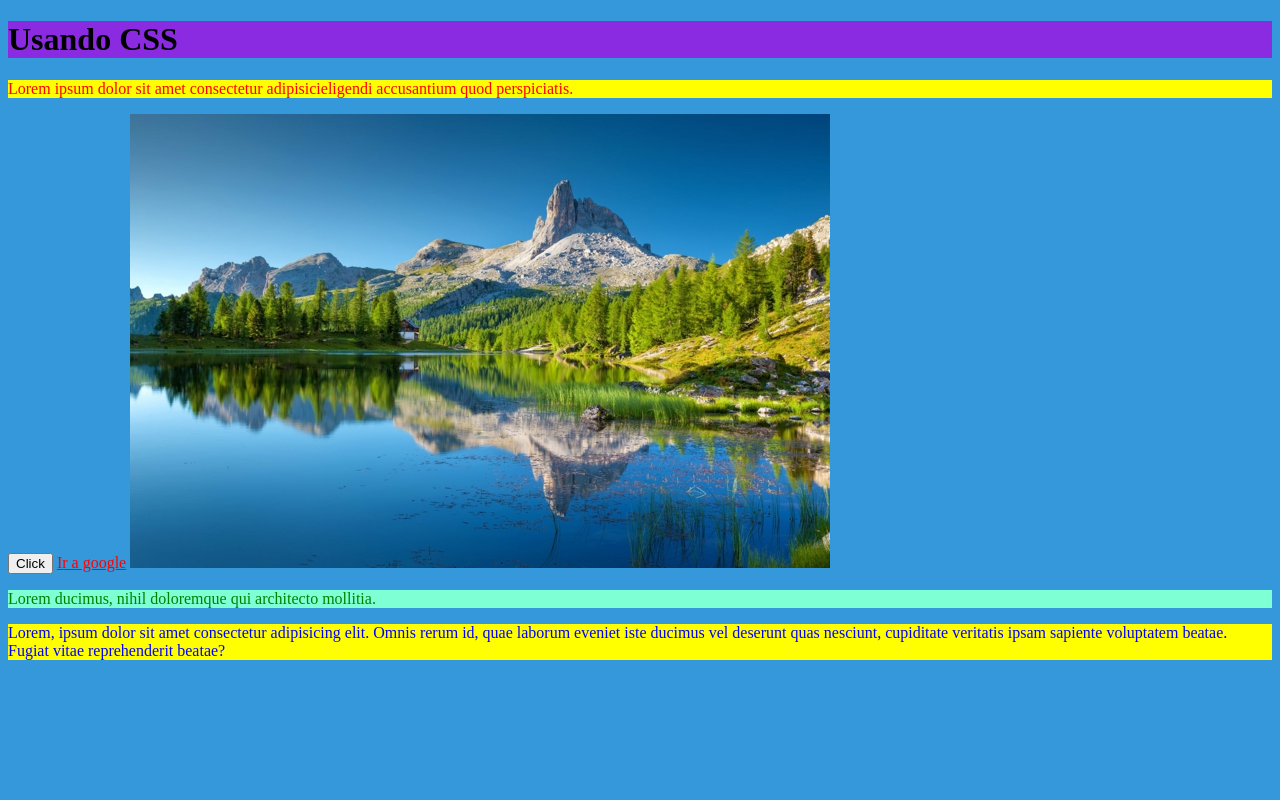
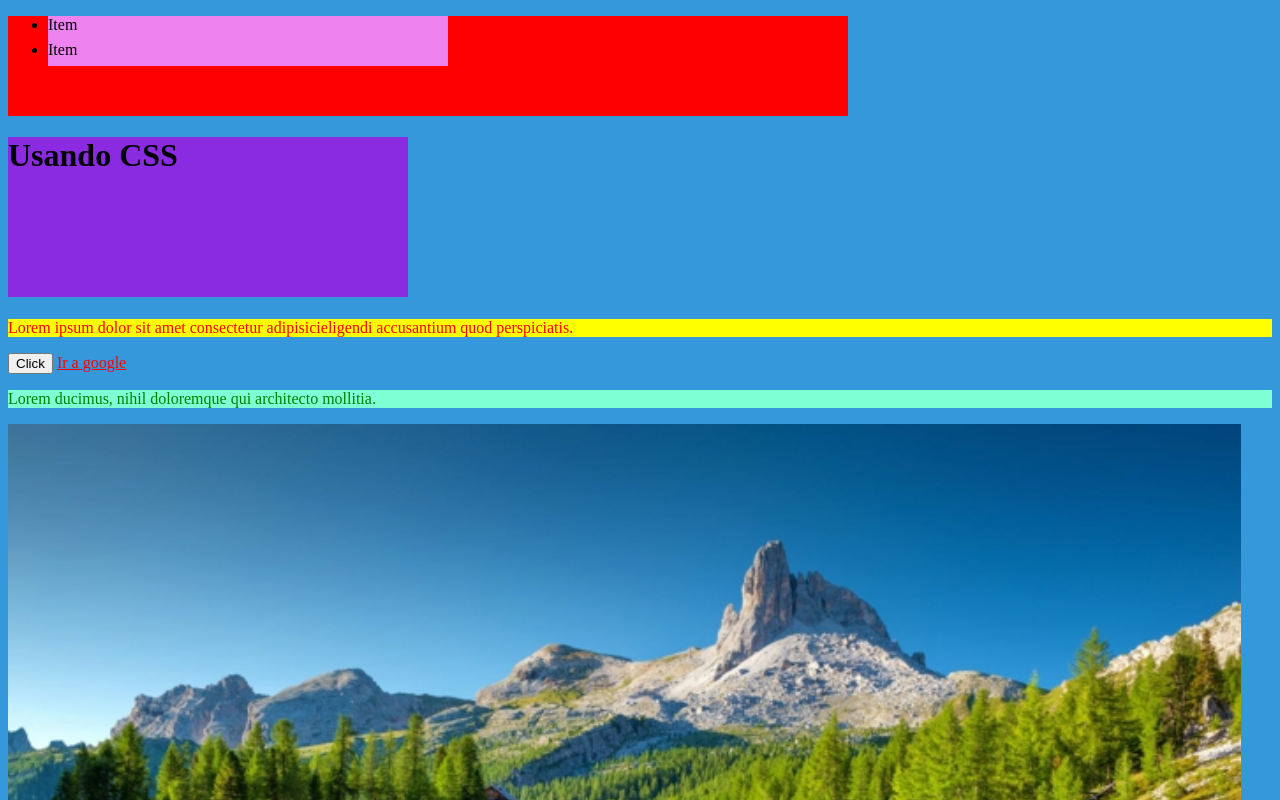
Before and after one commit to romanprogr/PWI_TN, a plain HTML site: page Clase3/index.html in a window 1280 px wide. Shown: the top 800 px of the page. Drawn offline with Linux system fonts and the light colour scheme.

Commit message:
primer commit

```diff
--- a/Clase3/estilos.css
+++ b/Clase3/estilos.css
@@ -3,6 +3,10 @@
 
 body{
     background-color: #3498db;
+
+
+
+
 }
 
 p{
@@ -11,6 +15,8 @@ p{
 }
 h1{
     background-color: blueviolet;
+    width: 400px;/* unidad fija */
+    height: 20vh;/* alto de un elemento */
 }
 
 
@@ -34,7 +40,36 @@ h1{
 }
 
 img{
-    width: auto;
+    /*width: 50%;/* width: ancho de un elemento*/
+    height: 100vh;
 }
 
-/* width: ancho de un elemento*/
+ul{
+    width: 800px;
+    height: 100px;
+    background-color: red;
+}
+li{
+    width: 50%;/* seria el 50% del padre (ul)=400px */
+    height: 25%;
+    background-color: violet;
+}
+
+div{
+    width: 300px;
+    height: 200px;
+    background-image: url(../Clase2/imagenes/pexels-lisa-fotios-3632658.jpg);
+
+
+
+}
+
+.imgDiv{
+    width: 100%;
+}
+
+/* UNIDADES
+    -Porcentaje (%): toma como 100% la medida del padre, para saber cuanto valdrá del hijo
+*/
+/* 25vh -> vh (view height): 25% del alto de la pantalla
+    50vw -> vh (view width): 50% del ancho de la pantalla  */
--- a/Clase3/index.html
+++ b/Clase3/index.html
@@ -8,6 +8,12 @@
     <title>Usando CSS</title>
 </head>
 <body>
+
+    <ul>
+        <li>Item</li>
+        <li>Item</li>
+
+    </ul>
     <h1>Usando CSS</h1>
     <p class="textoRojo">Lorem ipsum dolor sit amet consectetur adipisicieligendi accusantium quod perspiciatis.</p>
 
@@ -15,11 +21,17 @@
 
     <a class="textoRojo" href="https://www.google.com">Ir a google</a>
 
-    <img src="../Clase2/imagenes/1.jpeg" alt="paisaje">
 
     <p id="unTexto">Lorem ducimus, nihil doloremque qui architecto mollitia.</p>
 
+    <img src="../Clase2/imagenes/1.jpeg" alt="paisaje">
+
     <p class="textoRojo letras">Lorem, ipsum dolor sit amet consectetur adipisicing elit. Omnis rerum id, quae laborum eveniet iste ducimus vel deserunt quas nesciunt, cupiditate veritatis ipsam sapiente voluptatem beatae. Fugiat vitae reprehenderit beatae?
+
+
+    <div>
+       <p> HOLA</p>
+    </div>
 
 </body>
 </html>
```
Also changed, not shown: Clase2/imagenes/picaflor.jpg (added), 1 other file.
